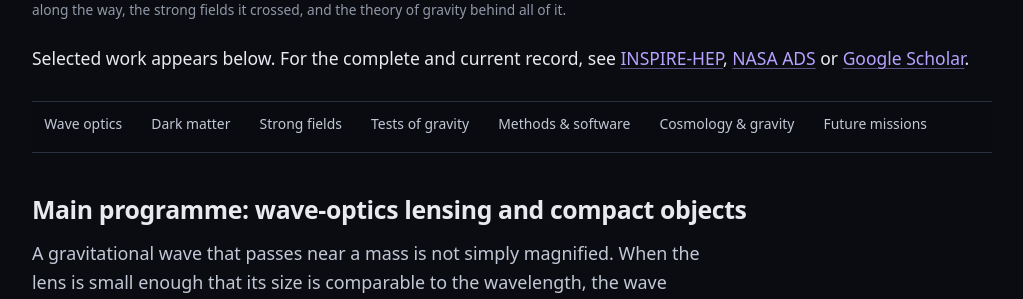
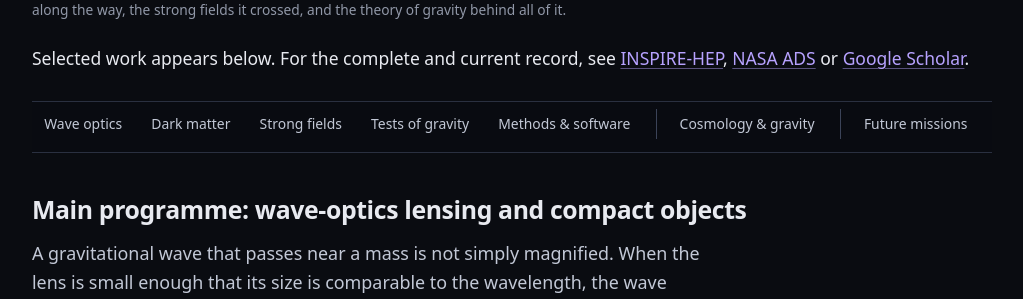
Before and after one commit to miguelzuma/miguelzuma.github.io, a Jekyll site: the page built from research.html, in a window 1280 px wide and 1400 px high, scrolled down 880 px. Shown: the part 151-450 px from the top of the window, without its empty margins (128-1151 px from the left). Built offline with Jekyll 4.4.1, drawn with Linux system fonts in a browser that asks for light colours.

Commit message:
Group the Research section bar by heading level
Five of the seven entries are subsections of the main programme; the other
two are top-level headings. A flat row hid that. `rule: true` on a section
draws a divider before it, and the include stays generic for other pages.

Co-Authored-By: Claude Opus 5 (1M context) <noreply@anthropic.com>
Claude-Session: https://claude.ai/code/session_01E2ZbXszK9qt9svKVxU5Yrt

```diff
--- a/_includes/subnav.html
+++ b/_includes/subnav.html
@@ -13,7 +16,7 @@ section currently in view is marked with aria-current (see assets/js/subnav.js).
 <nav class="subnav" aria-label="Sections on this page" data-subnav>
   <ul>
     {%- for s in page.sections %}
-    <li><a href="#{{ s.id }}">{{ s.label }}</a></li>
+    <li{% if s.rule %} class="subnav-rule"{% endif %}><a href="#{{ s.id }}">{{ s.label }}</a></li>
     {%- endfor %}
   </ul>
 </nav>
--- a/assets/css/main.css
+++ b/assets/css/main.css
@@ -866,6 +866,14 @@ h2 + .stage-heading { margin-top: 1.2rem; }
 	color: var(--accent-strong);
 }
 
+/* Where a page's sections are not all at the same level, a rule keeps the
+   subsections of one heading reading as a group. */
+.subnav li.subnav-rule {
+	margin-left: 0.55rem;
+	padding-left: 0.65rem;
+	border-left: 1px solid var(--border-strong);
+}
+
 /* Anchor jumps must clear both sticky bars. */
 .subnav ~ * [id],
 .subnav ~ [id] {
--- a/research.html
+++ b/research.html
@@ -23,10 +23,14 @@ sections:
     label: "Tests of gravity"
   - id: methods
     label: "Methods &amp; software"
+  # The five above are subsections of the main programme; these two are
+  # top-level sections, so a rule sets them apart.
   - id: cosmology
     label: "Cosmology &amp; gravity"
+    rule: true
   - id: leadership
     label: "Future missions"
+    rule: true
 ---
 
 <p>
```
Also changed, not shown: other parts of _includes/subnav.html (+3 -0 lines).
